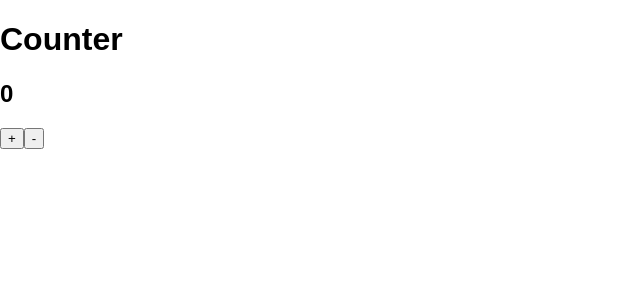
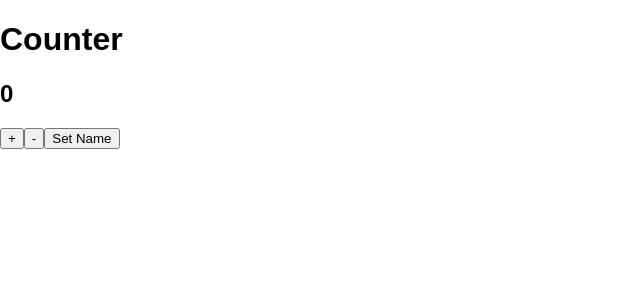
Before and after one commit to rizafahmi/redux-counter-from-scratch, a React (Create React App) app: page / in a window 1280 px wide. Shown: the top 300 px of the page, without its empty margins (0-640 px from the left). Built offline with nearby package versions, Linux system fonts and the light colour scheme.

Commit message:
Add new reducer, and combine it

```diff
--- a/src/App.js
+++ b/src/App.js
@@ -1,7 +1,11 @@
 import React from 'react'
 import { connect } from 'react-redux'
 
-import { getDecrementAction, getIncrementAction } from './actions'
+import {
+  getDecrementAction,
+  getIncrementAction,
+  setNameAction
+} from './actions'
 
 class App extends React.Component {
   componentDidMount () {
@@ -9,10 +13,11 @@ class App extends React.Component {
   render () {
     return (
       <div>
-        <h1>Counter</h1>
+        <h1>Counter {this.props.name}</h1>
         <h2>{this.props.counter}</h2>
         <button onClick={this.props.doIncrement}>+</button>
         <button onClick={this.props.doDecrement}>-</button>
+        <button onClick={this.props.setName}>Set Name</button>
       </div>
     )
   }
@@ -20,14 +25,16 @@ class App extends React.Component {
 
 const mapStateToProps = (state) => {
   return {
-    counter: state
+    counter: state.counter,
+    name: state.name
   }
 }
 
 const mapDispatchToProps = (dispatch) => {
   return {
     doIncrement: () => dispatch(getIncrementAction()),
-    doDecrement: () => dispatch(getDecrementAction())
+    doDecrement: () => dispatch(getDecrementAction()),
+    setName: () => dispatch(setNameAction('Someone'))
   }
 }
 
--- a/src/actions.js
+++ b/src/actions.js
@@ -9,3 +9,10 @@ export const getDecrementAction = () => {
     type: 'DECREMENT'
   }
 }
+
+export const setNameAction = (name) => {
+  return {
+    type: 'SET_NAME',
+    payload: name
+  }
+}
--- a/src/index.js
+++ b/src/index.js
@@ -1,13 +1,18 @@
 import React from 'react'
 import { render } from 'react-dom'
-import { createStore } from 'redux'
+import { createStore, combineReducers } from 'redux'
 import { Provider } from 'react-redux'
 
 import App from './App'
 import './index.css'
-import { counterReducer } from './reducers'
+import { counterReducer, nameReducer } from './reducers'
 
-const store = createStore(counterReducer)
+const allReducers = combineReducers({
+  name: nameReducer,
+  counter: counterReducer
+})
+
+const store = createStore(allReducers)
 
 render(
   <Provider store={store}><App /></Provider>,
--- a/src/reducers.js
+++ b/src/reducers.js
@@ -8,3 +8,10 @@ export const counterReducer = (state = 0, action) => {
       return state
   }
 }
+
+export const nameReducer = (state = '', action) => {
+  if (action.type === 'SET_NAME') {
+    return action.payload
+  }
+  return state
+}
```
